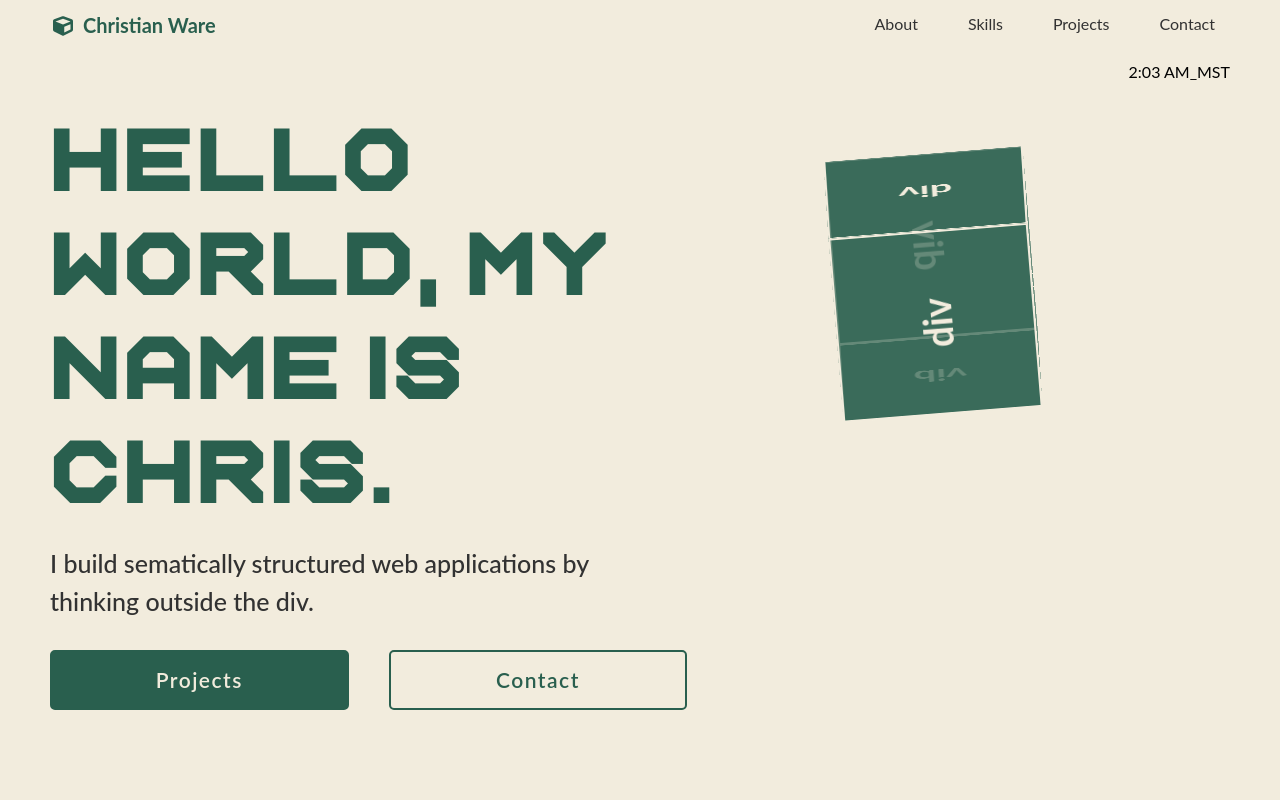
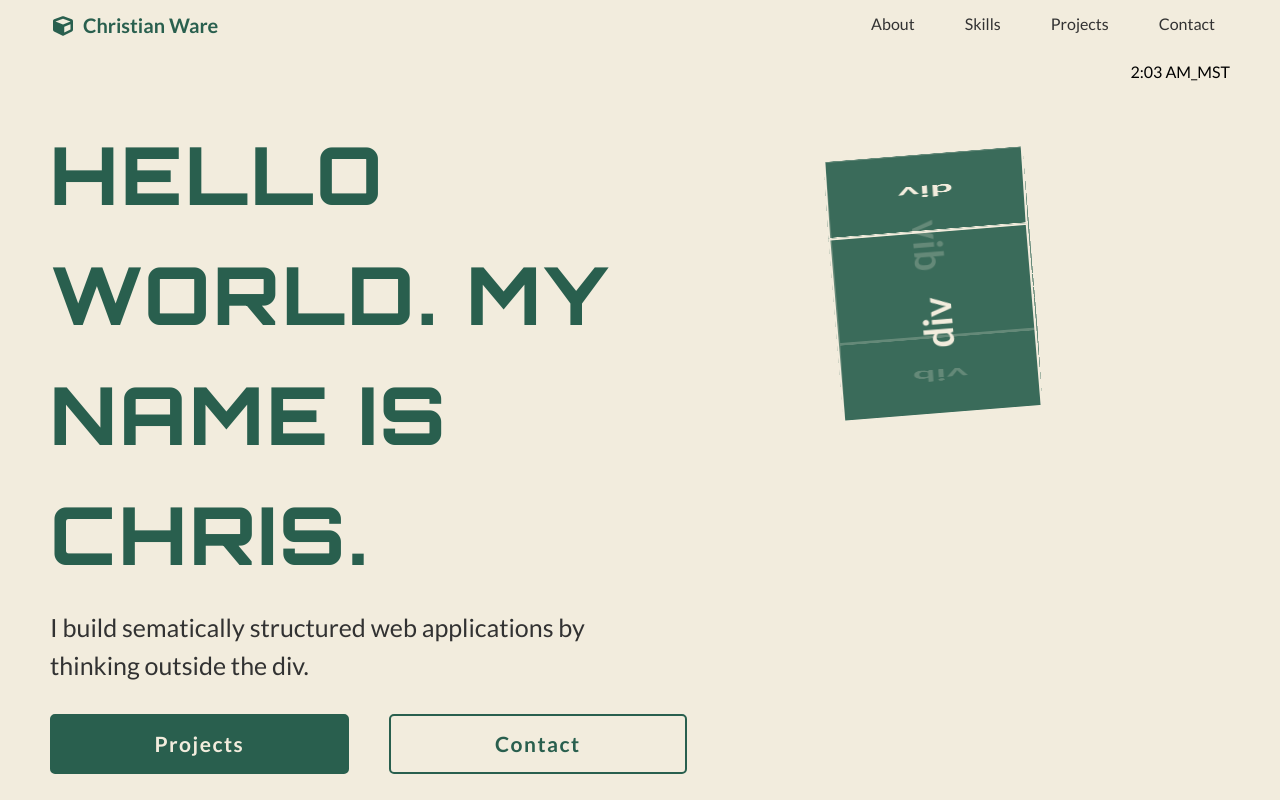
Before and after one commit to ChristianWare/Portland, a Next.js app: page / in a window 1280 px wide. Shown: the top 800 px of the page. Built offline with nearby package versions, Linux system fonts and the light colour scheme.

Commit message:
Navbar Fixes

```diff
--- a/src/components/Hero.js
+++ b/src/components/Hero.js
@@ -7,7 +7,7 @@ function Hero() {
     <header id='#home' className={styles.hero}>
       <div className={styles.heroLeft}>
         <div className={styles.heroLeftWrapper}>
-          <h1 className={styles.heroName}>Hello World, My Name is Chris.</h1>
+          <h1 className={styles.heroName}>Hello World. My Name is Chris.</h1>
           <div className={styles.heroTitle}>
             <div className={styles.titleWrapper}>
               <div className={styles.titleItem}>
--- a/styles/Hero.module.css
+++ b/styles/Hero.module.css
@@ -17,9 +17,7 @@ padding-bottom: 30rem;
     transition: none;
     padding-bottom: 1.5rem;
     text-transform: uppercase;
-    font-family: "Smile";
-    font-size: 4rem;
-    line-height: 1.3;
+    font-family: "OrbitronExtraBold";
     font-size: 8rem;
     font-weight: bold;
     font-weight: 500;
--- a/styles/Navbar.module.css
+++ b/styles/Navbar.module.css
@@ -43,7 +43,7 @@
     margin: 5px auto;
     -webkit-transition: all 0.3s ease-in-out;
     transition: all 0.3s ease-in-out;
-    background-color: var(--accent2);
+    background-color: var(--accent4);
 }
 
 .navmenu {
@@ -59,7 +59,6 @@
 .navitem {
     margin-left: 5rem;
     color: var(--accent1);
-    /* font-weight: bold; */
 }
 
 /* hover affects */
@@ -89,17 +88,17 @@
     .navmenu {
         position: fixed;
         left: -100%;
-        top: 5rem;
+        top: 0;
         flex-direction: column;
+        justify-content: center;
         width: 100%;
+        height: 100vh;
         text-align: center;
         font-weight: bold;
         transition: 0.3s;
-        border: 2px solid var(--accent2);
-        border-radius: 10px;
-        background-color: transparent;
-        color: var(--dark);
-        backdrop-filter: blur(4px);
+        border: 5px solid var(--accent2);
+        color: var(--accent4);
+        backdrop-filter: blur(15px);
     }
 
     .navitem a:hover::before {
@@ -112,18 +111,18 @@
 
     .navmenu a {
         background-color: transparent;
-        padding: .5rem 3rem;
-        border: solid 2px var(--accent2);
-        background-color: var(--accent2);
-        color: var(--dark);
-        border-radius: 5px;
-        transition: all .2s ease-in;
-        transition: none;
+        padding: 1rem 3rem;
+        border: 5px solid var(--accent2);
+        background-color: var(--accent4);
+        color: var(--accent2);
+        font-size: 5rem;
+        font-family: "OrbitronExtraBold";
+        cursor: pointer;
     }
 
     .navmenu a:hover {
-        background-color: var(--dark);
-        color: var(--accent2);
+        background-color: var(--accent3);
+        color: var(--accent4);
     }
 
     .navitem {
@@ -135,6 +134,10 @@
     .hamburger {
         display: block;
         cursor: pointer;
+        z-index: 999;
+        border: 2px solid var(--accent2);
+        padding: .5rem;
+        background-color: var(--accent2);
     }
 
     .hamburger.active .bar:nth-child(2) {
--- a/styles/globals.css
+++ b/styles/globals.css
@@ -1,4 +1,4 @@
-@import url('https://fonts.googleapis.com/css2?family=Poppins:ital,wght@0,100;0,200;0,300;0,400;0,600;0,700;0,800;0,900;1,500&display=swap');
+@import url('https://fonts.googleapis.com/css2?family=Lato:ital,wght@0,100;0,300;0,400;0,700;0,900;1,700;1,900&display=swap');
 
 :root {
   --accent1: #323232;
@@ -12,6 +12,10 @@
   src: url("../public/Fonts/Smile.otf");
 }
 
+@font-face {
+  font-family: "OrbitronExtraBold";
+  src: url("../public/Fonts/OrbitronExtraBold.ttf");
+}
 
 * {
   font-family: 'Lato',
```
Also changed, not shown: public/Fonts/OrbitronExtraBold.ttf (added).
